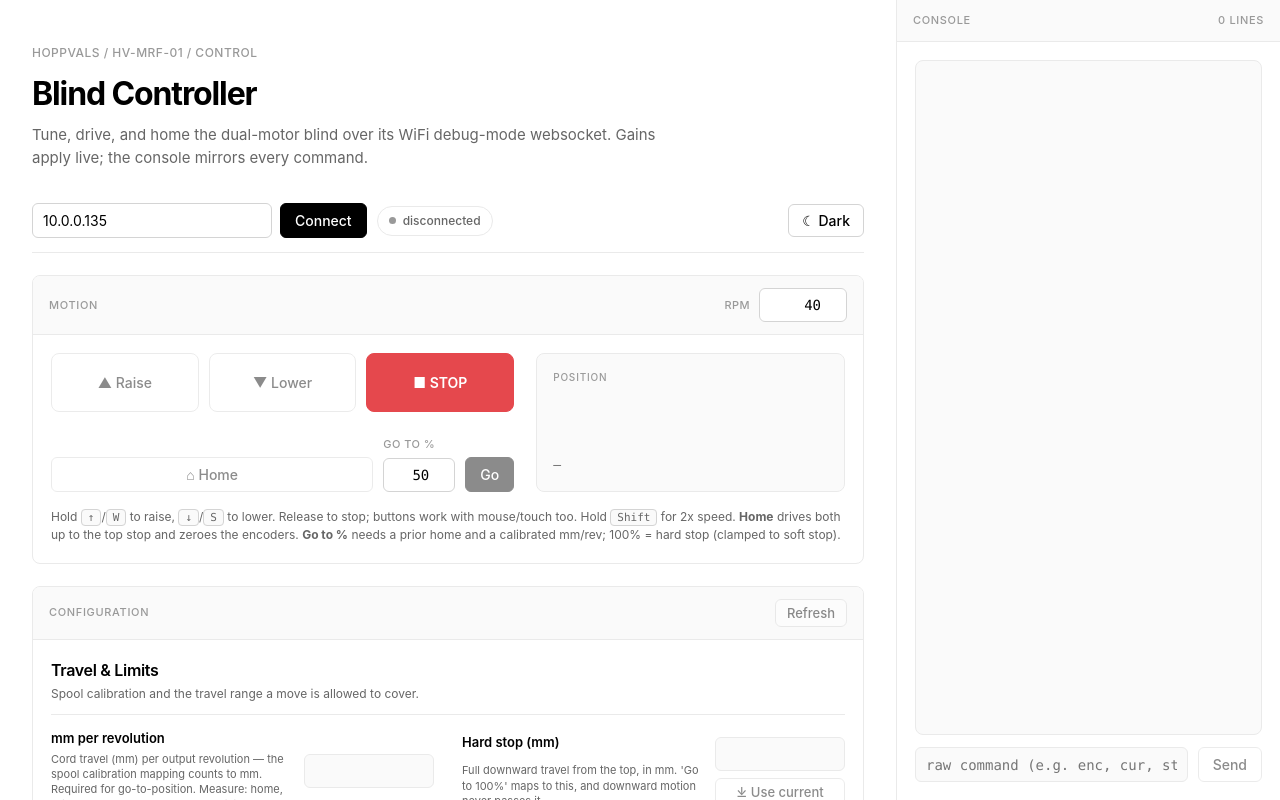
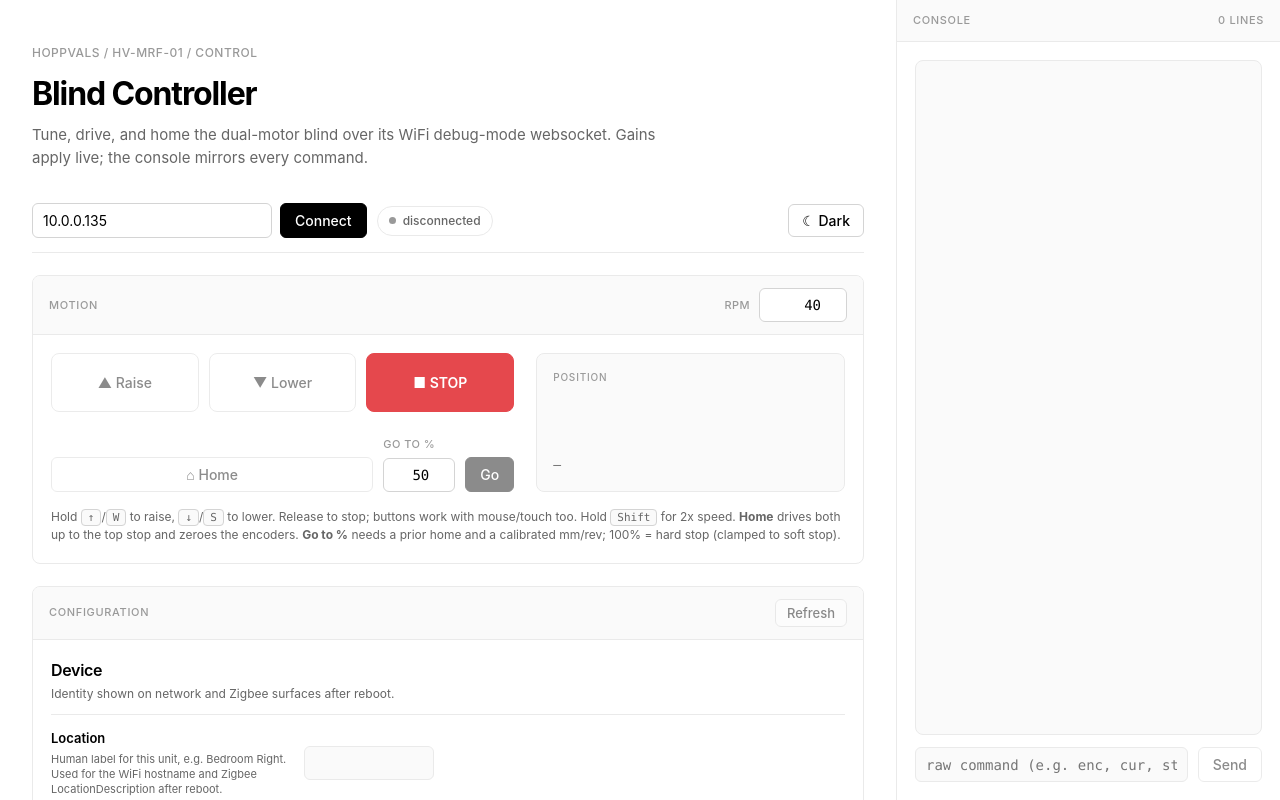
Before and after one commit to evanpurkhiser/HOPPVALS-MRF-01, a React (Vite) app in the folder tools/control/: page / in a window 1280 px wide. Shown: the top 800 px of the page. Built offline with nearby package versions, Linux system fonts and the light colour scheme.

Commit message:
Web app: add device location config

```diff
--- a/tools/control/src/App.tsx
+++ b/tools/control/src/App.tsx
@@ -16,6 +16,12 @@ import {
 const MOVE_KEYS_UP = new Set(["ArrowUp", "w", "W"]);
 const MOVE_KEYS_DOWN = new Set(["ArrowDown", "s", "S"]);
 const FAST_MOVE_MULTIPLIER = 2;
+
+const configArg = (value: string) => {
+  if (/^\S+$/.test(value)) return value;
+
+  return `"${value.replace(/\\/g, "\\\\").replace(/"/g, '\\"')}"`;
+};
 
 export default function App() {
   const clientRef = useRef<DeviceClient | null>(null);
@@ -252,7 +258,7 @@ export default function App() {
   const save = useCallback(async () => {
     for (const key of dirtyKeys) {
       try {
-        await client.send(`config set ${key} ${edits[key]}`);
+        await client.send(`config set ${key} ${configArg(edits[key])}`);
       } catch {
         return;
       }
--- a/tools/control/src/config.ts
+++ b/tools/control/src/config.ts
@@ -36,6 +36,20 @@ export interface ConfigSection {
 // Order here is the order shown in the form. net.pass is read-only (the device
 // only ever reports "(set)"/"(unset)", never the real value).
 export const SECTIONS: ConfigSection[] = [
+  {
+    title: "Device",
+    description: "Identity shown on network and Zigbee surfaces after reboot.",
+    fields: [
+      {
+        key: "device.location",
+        label: "Location",
+        editable: true,
+        kind: "string",
+        description:
+          "Human label for this unit, e.g. Bedroom Right. Used for the WiFi hostname and Zigbee LocationDescription after reboot.",
+      },
+    ],
+  },
   {
     title: "Travel & Limits",
     description: "Spool calibration and the travel range a move is allowed to cover.",
@@ -298,7 +312,7 @@ export function parseConfig(text: string): ConfigValues {
     if (eq < 0) continue;
     const key = line.slice(0, eq).trim();
     const value = line.slice(eq + 1).trim();
-    if (key) out[key] = value;
+    if (key) out[key] = key === "device.location" && value === "(unset)" ? "" : value;
   }
   return out;
 }
```
